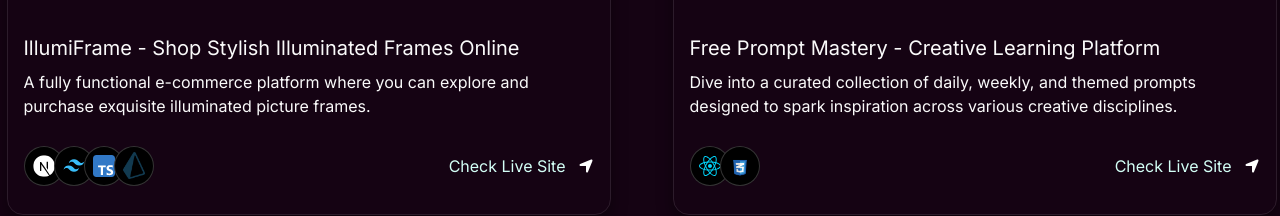
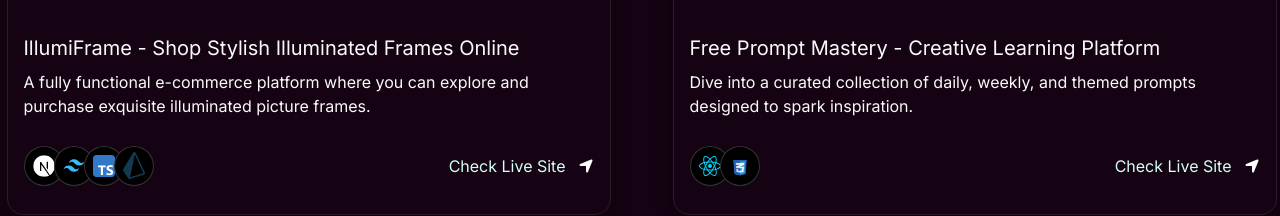
Before and after one commit to priyankac79/portfolio, a Next.js app: page / in a window 1280 px wide. Shown: the part 2333-2549 px from the top of the page. Built offline with nearby package versions, Linux system fonts and the light colour scheme.

Commit message:
cv location changed

```diff
--- a/components/HeroContent.tsx
+++ b/components/HeroContent.tsx
@@ -59,7 +59,7 @@ const HeroContent = () => {
 						className="py-2 px-4 button-primary lg:text-lg text-center text-white cursor-pointer rounded-lg max-w-[200px] text-sm"
 					>
 						<a
-							href="https://drive.google.com/file/d/11P4xXJyWJrqs2J6UFCgXXg0gufPo1ZWh/view?usp=sharing"
+							href="https://drive.google.com/file/d/1Varp96NO4thqHTymGyH__BHMsnBE1bxT/view?usp=sharing"
 							target="_blank"
 							rel="noopener noreferrer"
 						>
--- a/components/RecentProjects.tsx
+++ b/components/RecentProjects.tsx
@@ -35,7 +35,7 @@ const RecentProjects = () => {
 							<h1 className="md:text-xl text-base line-clamp-1">
 								{title}
 							</h1>
-							<p className="lg:text-base font-light text-sm line-clamp-2 mt-2">
+							<p className="lg:text-base font-light sm:text-sm text-[0.60rem] line-clamp-2 mt-2">
 								{des}
 							</p>
 							<div className="flex items-center justify-between mt-7 mb-3">
--- a/components/ui/Spotlight.tsx
+++ b/components/ui/Spotlight.tsx
@@ -10,7 +10,7 @@ export const Spotlight = ({ className, fill }: SpotlightProps) => {
 	return (
 		<svg
 			className={cn(
-				"animate-spotlight pointer-events-none absolute z-[1]  h-[169%] w-[138%] lg:w-[84%] opacity-0",
+				"animate-spotlight pointer-events-none absolute z-[1] h-[169%] w-[138%] lg:w-[84%] opacity-0",
 				className
 			)}
 			xmlns="http://www.w3.org/2000/svg"
--- a/data/index.ts
+++ b/data/index.ts
@@ -97,18 +97,18 @@ export const projects = [
 	{
 		id: 2,
 		title: "Free Prompt Mastery - Creative Learning Platform",
-		des: "Dive into a curated collection of daily, weekly, and themed prompts designed to spark inspiration across various creative disciplines.",
+		des: "Dive into a curated collection of daily, weekly, and themed prompts designed to spark inspiration.",
 		img: "/p2.jpg",
 		iconLists: ["/re.svg", "/css.png"],
 		link: "https://freepromptmastery.netlify.app/",
 	},
 	{
 		id: 3,
-		title: "Skilled e-Learning Landing Page",
-		des: "Seamlessly engaging learners with intuitive design and streamlined functionality",
-		img: "/p3.png",
+		title: "UnsplashPix - API-Powered PixelStock",
+		des: "Explore an extensive collection of high-quality, royalty-free images powered by robust API integration.",
+		img: "/p3.jpg",
 		iconLists: ["/html.png", "/css.png"],
-		link: "https://skilled-learn.netlify.app/",
+		link: "https://unsplash-pix.netlify.app/",
 	},
 	{
 		id: 4,
```
Also changed, not shown: public/p3.png (deleted), 1 other file (tests, documents, lock files or other folders).
